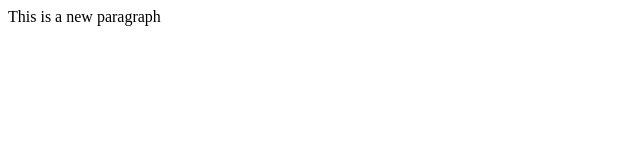
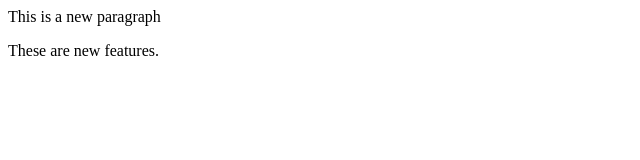
Before and after one commit to Adit2908/rocketrepo, a plain HTML site: page index.html in a window 1280 px wide. Shown: the whole page, without its empty margins (0-640 px from the left). Drawn offline with Linux system fonts and the light colour scheme.

Commit message:
Add new features

```diff
--- a/index.html
+++ b/index.html
@@ -1 +1,2 @@
 <p>This is a new paragraph</p>
+<p>These are new features.</p>
```
